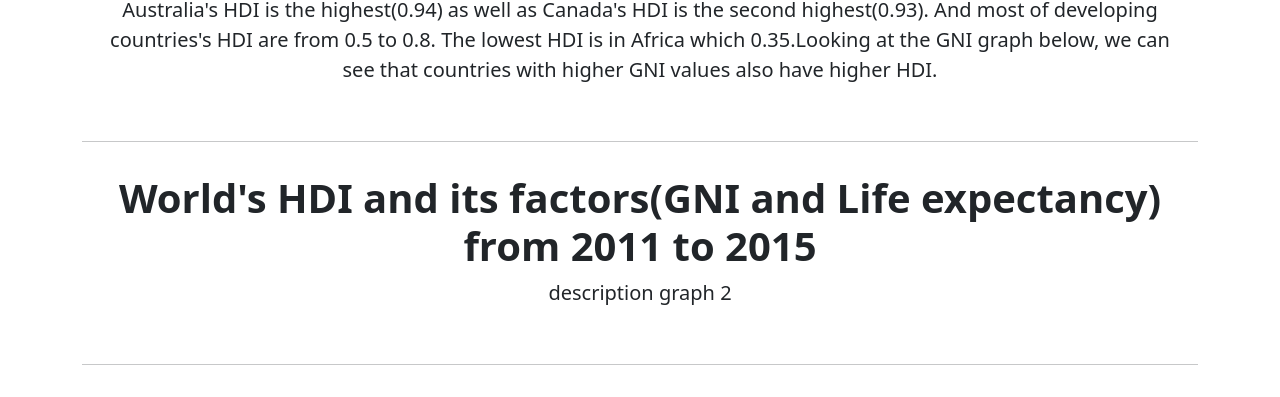
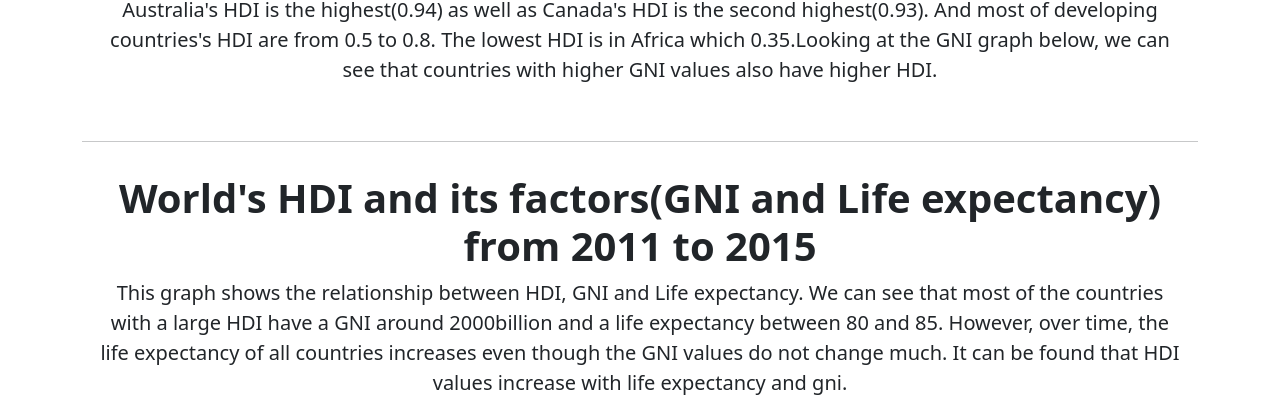
Before and after one commit to JianingLiu-Tom/FIT3179Assignment2, a plain HTML site: page index.html in a window 1280 px wide. Shown: the part 564-961 px from the top of the page. Drawn offline with nearby package versions, Linux system fonts and the light colour scheme; a script that the page names is missing.

Commit message:
Update index.html

```diff
--- a/index.html
+++ b/index.html
@@ -7,7 +7,7 @@
     <script src="https://cdn.jsdelivr.net/npm/vega-lite@5.1.0"></script>
     <script src="https://cdn.jsdelivr.net/npm/vega-embed@6.17.0"></script>
 <!-- Import vega-embed -->
-<script src="https://cdn.jsdelivr.net/npm/vega-embed@6"></script>
+    <script src="https://cdn.jsdelivr.net/npm/vega-embed@6"></script>
 <link href="https://cdn.jsdelivr.net/npm/bootstrap@5.1.3/dist/css/bootstrap.min.css" rel="stylesheet" integrity="sha384-1BmE4kWBq78iYhFldvKuhfTAU6auU8tT94WrHftjDbrCEXSU1oBoqyl2QvZ6jIW3" crossorigin="anonymous">
 </head>
     <body>
@@ -35,7 +35,9 @@
         <hr id="divide"/>
         <div class="px-3 py-3 my-3 text-center">
           <h1 class="display-8 fw-bold">World's HDI and its factors(GNI and Life expectancy) from 2011 to 2015</h1>
-          <p class="lead mb-4">description graph 2 </p>
+          <p class="lead mb-4">This graph shows the relationship between HDI, GNI and Life expectancy.
+We can see that most of the countries with a large HDI have a GNI around 2000billion and a life expectancy between 80 and 85.
+However, over time, the life expectancy of all countries increases even though the GNI values do not change much. It can be found that HDI values increase with life expectancy and gni. </p>
           <div class="col-lg-6 mx-auto">
               <div class="d-grid gap-2 d-sm-flex justify-content-sm-center">
                   <article id="graph2"></article>
```
